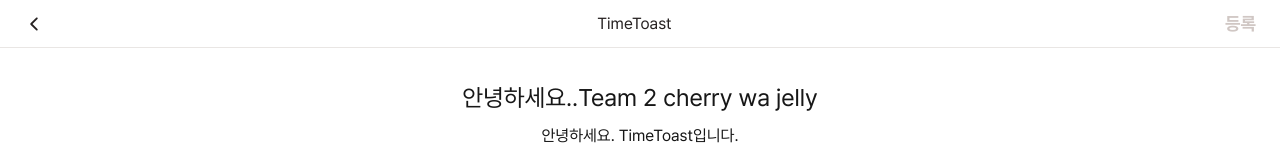
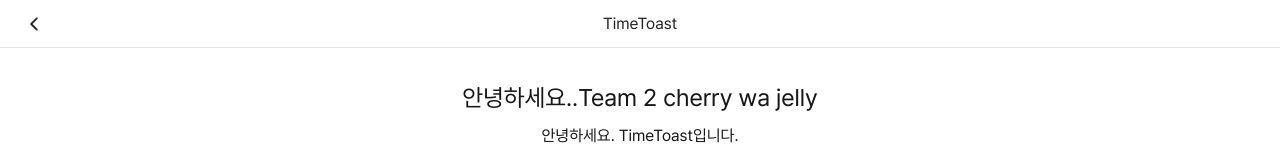
Before and after one commit to cherrywajelly/frontend, a Next.js app: page / in a window 1280 px wide. Shown: the top 160 px of the page. Built offline with nearby package versions, Linux system fonts and the light colour scheme.

Commit message:
💄 Style(#12): modified top-bar style

```diff
--- a/src/components/common-components/top-bar/TobBar.tsx
+++ b/src/components/common-components/top-bar/TobBar.tsx
@@ -27,8 +27,13 @@
       ) : (
         <></>
       )}
-      <div className="text-body2 text-black-main">{title}</div>
-      {isRight === 'hamburger' ? (
+
+      <div className="flex-grow text-center text-body2 text-black-main">
+        {title}
+      </div>
+
+      {isRight ? (
+        isRight === 'hamburger' ? (
           <RxHamburgerMenu size={20} className="text-black-main" />
         ) : (
           <span
@@ -39,6 +44,9 @@
           >
             등록
           </span>
+        )
+      ) : (
+        <div className="w-[20px]" />
       )}
     </div>
   );
--- a/src/components/common-components/top-bar/TopBar.types.ts
+++ b/src/components/common-components/top-bar/TopBar.types.ts
@@ -1,7 +1,7 @@
 export type TopBarProps = {
   title?: string;
   isBackBtn?: boolean;
-  isRight?: RightType;
+  isRight?: boolean | RightType;
   submitAble?: boolean;
 };
 
```
Lines whose indentation alone changed are shown as unchanged.
